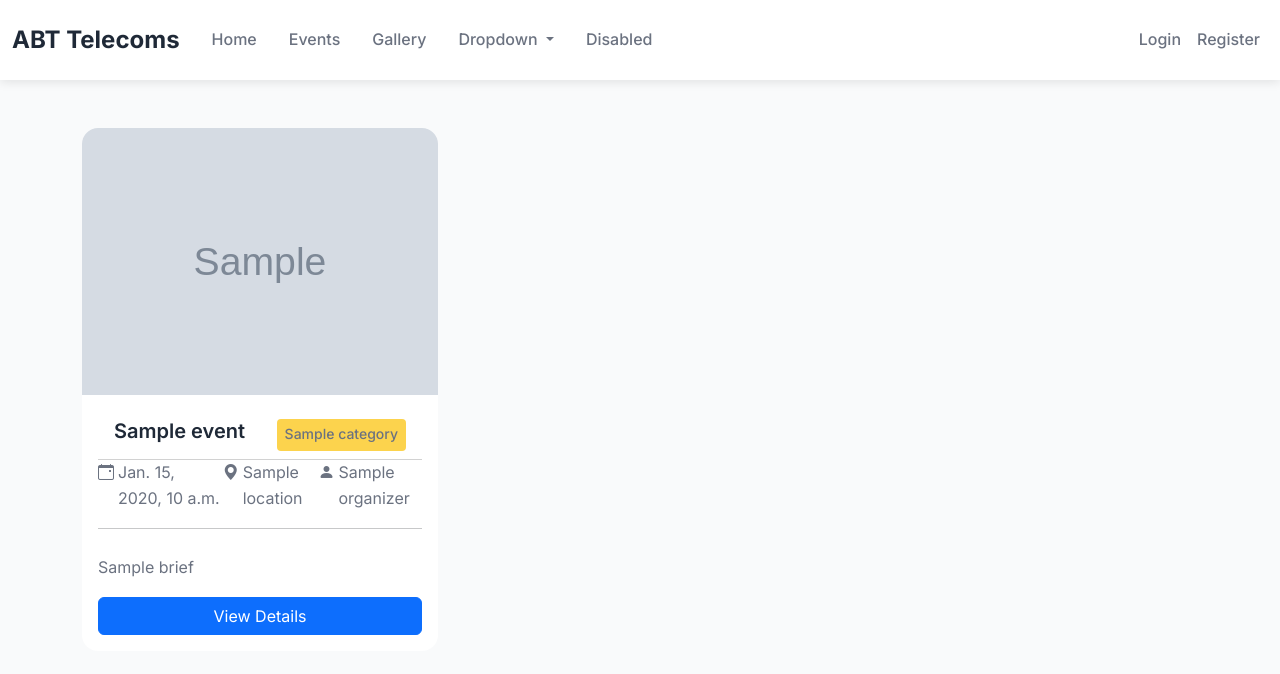
After one commit to NgobeseA/ems_project, a Django app: template templates/my_events.html in a window 1280 px wide. The commit adds this page. Shown: the top 674 px of the page. Run offline with Django 3.2, Linux system fonts and the light colour scheme; the template is opened without the code that fills it: most values are stand-ins (such as "Sample title", 1, 10 or a date in 2020); grey boxes marked "Sample" are stand-in pictures.

```diff
--- a/static/style.css
+++ b/static/style.css
@@ -10,6 +10,7 @@
     --text-muted: #9CA3AF;
     --bg-light: #F9FAFB;
     --border-light: #E5E7EB;
+    --black: #000000;
 }
 
 * {
@@ -346,3 +347,110 @@ body {
     overflow: hidden;
     transition: transform 0.3s ease, box-shadow 0.3s ease;
 }
+
+/* ******************************* LOGIN/ REGISTER FORM ********************** */
+.link{
+    color: var(--primary-gold);
+    text-decoration: none;
+    font-weight: 500;
+    font-size: 15px;
+}
+.link:hover{
+    text-decoration: underline;
+}
+
+.wrapper {
+    min-height: 75vh;
+
+}
+
+.form-box {
+    position: relative;
+    width: 100%;
+    max-width: 400px;
+    padding: 2rem;
+    background: white;
+    border-radius: 12px;
+    box-shadow: 0 4px 20px rgba(0, 0, 0, 0.1);
+}
+
+.form-header {
+    position: absolute;
+    top: 0;
+    left: 50%;
+    transform: translateX(-50%);
+    display: flex;
+    justify-content: center;
+    align-items: center;
+    text-align: center;
+    background: var(--primary-gold);
+    padding: 0.5rem 1rem;
+    height: 40px;
+    border-radius: 0 0 8px 8px;
+    margin-bottom: 1.5rem;
+}
+
+.form-header span {
+    color: white;
+    font-size: 1.25rem;
+    font-weight: 600;
+    margin: 0;
+}
+
+.input-field{
+    width: 100%;
+    padding: 0.3rem 0.7rem;
+    border: 1px solid var(--black);
+    border-radius: 0.5rem;
+}
+
+.forgot-pass{
+    text-align: right;
+    margin-bottom: 1rem;
+
+}
+
+.btn-container {
+    margin-bottom: 1rem;
+    width: 100%;
+}
+
+.submit-btn{
+    width: 100%;
+    padding: 0.5rem;
+    background: var(--primary-gold);
+    color: white;
+    border: none;
+    border-radius: 0.5rem;
+    font-size: 1rem;
+    font-weight: 600;
+    cursor: pointer;
+    transition: background 0.3s ease;
+}
+
+.submit-btn:hover {
+    background: var(--primary-gold-light);
+}
+
+/* *********************** End **************** */
+
+/* *********************** CARD *************** */
+.card-header {
+    background: transparent;
+    align-content: center;
+}
+
+.card-header h5 {
+    font-size: 1.25rem;
+    font-weight: 600;
+    color: var(--text-primary);
+}
+
+.card-header span {
+    font-size: 0.875rem;
+    color: var(--text-secondary);
+    font-weight: 500;
+    background: var(--primary-gold-light);
+    padding: 0.2rem 0.5rem;
+    border-radius: 0.25rem;
+}
--- /dev/null
+++ b/templates/my_events.html
@@ -0,0 +1,57 @@
+{% extends "base.html" %}{% block title %}My Events | EMS{%endblock%}
+{% block content %}
+<section class="container mt-5">
+    <!-- list of events -->
+    <div class="row">
+      {% for event in events %}
+      <div class="col-md-4 mb-4">
+        <div class="card h-100 fade-in my-card">
+          {% if event.image %}
+          <img
+            src="{{ event.image.url }}"
+            class="card-img-top"
+            alt="{{ event.title }}"
+          />
+          {% endif %}
+          <div class="card-body">
+            <div class="d-flex justify-content-between card-header">
+              <h5 class="card-title my-card-title">{{ event.title }}</h5>
+              <span>{{event.category}}</span>
+            </div>
+            <div class="d-flex justify-content-between">
+              <div class="d-flex gap-1 ">
+                <i class="bi bi-calendar-event" style="color:#6B7280;" 13 ></i>
+                <p class="card-text" style="color:#6B7280;">{{ event.date }}</p>
+              </div>
+              <div class="d-flex gap-1">
+                <i class="bi bi-geo-alt-fill" style="color:#6B7280;"></i>
+                <p class="card-text" style="color:#6B7280;">
+                   {{ event.location }}
+                </p>
+              </div>
+              <div class="d-flex gap-1">
+                <i class="bi bi-person-fill" style="color:#6B7280;"></i>
+                <p class="card-text" style="color:#6B7280;">
+                   {{ event.organizer }}
+                </p>
+              </div>
+            </div>
+            <hr>
+            <p class="event-description"> {{ event.brief }}</p>
+
+
+            <div class="d-grid gap-2">
+              <a href="{% url 'view_event' event.pk %}" class="btn btn-primary"
+              >View Details</a
+            >
+            </div>
+          </div>
+        </div>
+      </div>
+      {% empty %}
+      <p class="text-muted">No events found.</p>
+      {% endfor %}
+    </div>
+    <!-- end list of events -->
+</section>
+{%endblock%}
--- a/templates/partials/navbar.html
+++ b/templates/partials/navbar.html
@@ -45,63 +45,12 @@
       <a href="">{{user.username}}</a>
       <a href="{% url 'logout'%}">Logout</a>
       {%else%}
-      <button
-        type="button"
-        class="btn btn-outline-primary me-2"
-        data-bs-toggle="modal"
-        data-bs-target="#loginModal"
-      >Login</button>
-      <button
-        type="button"
-        class="btn btn-outline-success"
-        data-bs-toggle="modal"
-        data-bs-target="#registerModal"
-      >Register</button>
+      <div class="d-flex">
+      <a href="{% url 'login' %}" class="nav-link">Login</a>
+      <a href="{% url 'register' %}" class="nav-link">Register</a>
+      </div>
       {%endif%}
     </div>
     </div>
   </div>
 </nav>
-
-<div class="modal fade" id="loginModal" tabindex="-1">
-  <div class="modal-dialog">
-    <div class="modal-content">
-      <form method="POST" action="{% url 'login' %}">
-        {% csrf_token %}
-        <div class="modal-header">
-          <h5 class="modal-title">Register</h5>
-          <button type="button" class="btn-close" data-bs-dismiss="modal"></button>
-        </div>
-        <div class="modal-body">
-          {{ login_form.as_p }}
-          <p class="mt-3">Don't have an account? <a href="#" data-bs-dismiss="modal" data-bs-toggle="modal" data-bs-target="#loginModal">Register</a></p>
-        </div>
-        <div class="modal-footer">
-          <button class="btn btn-success" type="submit">Login</button>
-        </div>
-      </form>
-    </div>
-  </div>
-</div>
-
-<!-- Register Modal -->
-<div class="modal fade" id="registerModal" tabindex="-1">
-  <div class="modal-dialog">
-    <div class="modal-content">
-      <form method="POST" action="{% url 'register' %}">
-        {% csrf_token %}
-        <div class="modal-header">
-          <h5 class="modal-title">Register</h5>
-          <button type="button" class="btn-close" data-bs-dismiss="modal"></button>
-        </div>
-        <div class="modal-body">
-          {{ register_form.as_p }}
-          <p class="mt-3">Already have an account? <a href="#" data-bs-dismiss="modal" data-bs-toggle="modal" data-bs-target="#loginModal">Login</a></p>
-        </div>
-        <div class="modal-footer">
-          <button class="btn btn-success" type="submit">Register</button>
-        </div>
-      </form>
-    </div>
-  </div>
-</div>
```
Also changed, not shown: event_app/forms.py (+6 -6 lines), event_app/views.py (+9 -3 lines), templates/home.html (+4 -4 lines), templates/login.html (+14 -7 lines), templates/registration.html (+25 -21 lines), event_images/careered_lady.jpg (added).
